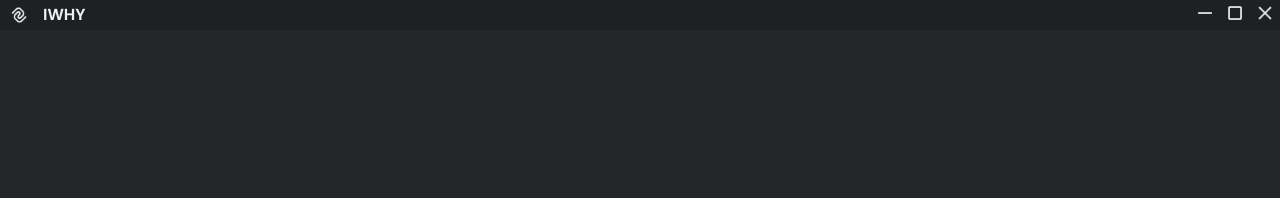
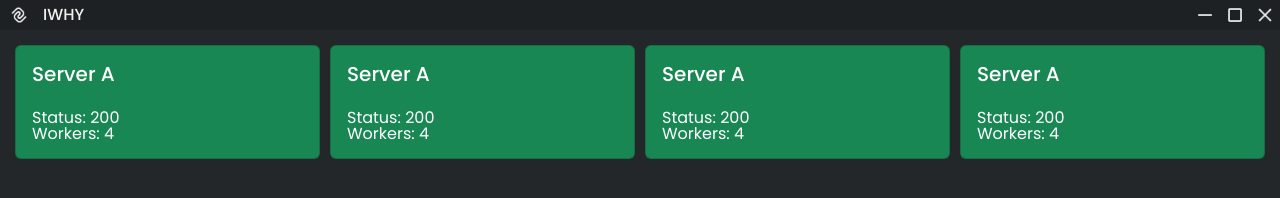
Before and after one commit to GabrielBublitz/electronjs-chat, an Electron app: page index.html in a window 1280 px wide. Drawn offline with nearby package versions, Linux system fonts and the light colour scheme.

Commit message:
Add card view template

```diff
--- a/index.html
+++ b/index.html
@@ -1,34 +1,94 @@
 <!DOCTYPE html>
 <html>
+
 <head>
   <meta charset="UTF-8">
-    <meta http-equiv="Content-Security-Policy" content="script-src 'self'; style-src 'self' https://fonts.googleapis.com"">
+  <!-- <meta http-equiv="Content-Security-Policy" content="script-src 'self'; style-src 'self' https://fonts.googleapis.com""> -->
 
   <title>My app</title>
-    <link rel="stylesheet" href="styles/reset.css">
+  <link href="https://cdn.jsdelivr.net/npm/bootstrap@5.3.1/dist/css/bootstrap.min.css" rel="stylesheet"
+    integrity="sha384-4bw+/aepP/YC94hEpVNVgiZdgIC5+VKNBQNGCHeKRQN+PtmoHDEXuppvnDJzQIu9" crossorigin="anonymous">
+  <script src="https://cdn.jsdelivr.net/npm/bootstrap@5.3.1/dist/js/bootstrap.bundle.min.js"
+    integrity="sha384-HwwvtgBNo3bZJJLYd8oVXjrBZt8cqVSpeBNS5n7C8IVInixGAoxmnlMuBnhbgrkm"
+    crossorigin="anonymous"></script>
+  <link rel=" stylesheet" href="styles/reset.css">
   <link rel="stylesheet" href="styles/navbar.css">
   <link rel="stylesheet" href="styles/container.css">
   <link rel="preconnect" href="https://fonts.googleapis.com">
   <link rel="preconnect" href="https://fonts.gstatic.com" crossorigin>
-    <link href="https://fonts.googleapis.com/css2?family=Poppins:ital,wght@0,300;0,400;0,500;0,600;0,700;1,300;1,400;1,500;1,600&display=swap" rel="stylesheet">
+  <link
+    href="https://fonts.googleapis.com/css2?family=Poppins:ital,wght@0,300;0,400;0,500;0,600;0,700;1,300;1,400;1,500;1,600&display=swap"
+    rel="stylesheet">
 </head>
+
 <body>
   <header class="titlebar">
-      <nav class="navbar">
-        <div class="container">
-          <div class="brand-container">
-            <img class="logo" src="src/img/icons8-galaxy-24.png" width="18px" height="18px" />
-            <h3 class="title">IWHY</h3>
+    <nav class="navbar_test">
+      <div class="container_test">
+        <div class="brand_container">
+          <img src="src/img/icons8-galaxy-24.png" width="18px" height="18px" />
+          <h3 class="title_test">IWHY</h3>
         </div>
         <div class="containerBtn">
-            <button id="minimizeBtn" class="navbarBtn titlebar-button"><img src="src/img/icons8-minimize-24.png" width="18px"/></button>
-            <button id="maximizeBtn" class="navbarBtn titlebar-button"><img src="src/img/icons8-unchecked-checkbox-24.png" width="18px"/></button>
-            <button id="closeBtn" class="navbarBtn titlebar-button navbarBtnClose"><img src="src/img/icons8-multiply-24.png" width="20px"/></button>
+          <button id="minimizeBtn" class="navbarBtn titlebar_button"><img src="src/img/icons8-minimize-24.png"
+              width="18px" /></button>
+          <button id="maximizeBtn" class="navbarBtn titlebar_button"><img src="src/img/icons8-unchecked-checkbox-24.png"
+              width="18px" /></button>
+          <button id="closeBtn" class="navbarBtn titlebar_button navbarBtnClose"><img
+              src="src/img/icons8-multiply-24.png" width="20px" /></button>
         </div>
       </div>
     </nav>
   </header>
-    <div class="background"></div>
+  <div class="content_container">
+    <div class="card_container">
+      <div class="card text-bg-success mb-3" style="width: 100%;">
+        <div class="card-body">
+          <h5 class="card-title">Server A</h5>
+          <p class="card-text">
+            <br>
+            Status: 200
+            <br>
+            Workers: 4
+          </p>
+        </div>
+      </div>
+      <div class="card text-bg-success mb-3" style="width: 100%;">
+        <div class="card-body">
+          <h5 class="card-title">Server A</h5>
+          <p class="card-text">
+            <br>
+            Status: 200
+            <br>
+            Workers: 4
+          </p>
+        </div>
+      </div>
+      <div class="card text-bg-success mb-3" style="width: 100%;">
+        <div class="card-body">
+          <h5 class="card-title">Server A</h5>
+          <p class="card-text">
+            <br>
+            Status: 200
+            <br>
+            Workers: 4
+          </p>
+        </div>
+      </div>
+      <div class="card text-bg-success mb-3" style="width: 100%;">
+        <div class="card-body">
+          <h5 class="card-title">Server A</h5>
+          <p class="card-text">
+            <br>
+            Status: 200
+            <br>
+            Workers: 4
+          </p>
+        </div>
+      </div>
+    </div>
+  </div>
   <script src="renderer.js"></script>
 </body>
+
 </html>
--- a/package.json
+++ b/package.json
@@ -20,6 +20,7 @@
     "electron": "^25.3.2"
   },
   "dependencies": {
+    "bootstrap": "^5.3.1",
     "electron-squirrel-startup": "^1.0.0"
   }
 }
--- a/styles/container.css
+++ b/styles/container.css
@@ -1,4 +1,4 @@
-.container {
+.container_test {
     display: flex;
     width: 100%;
     height: 100%;
@@ -22,7 +22,7 @@
     -webkit-app-region: drag;
 }
 
-.titlebar-button {
+.titlebar_button {
     -webkit-app-region: no-drag;
 }
 
@@ -46,7 +46,7 @@
     background-color: #b85c5c;
 }
 
-.brand-container{
+.brand_container{
     display: flex;
     height: 100%;
     width: fit-content;
@@ -55,8 +55,20 @@
     align-items: center;
 }
 
-.title{
+.title_test{
     text-align: center;
     padding: 0px 10px;
     color: #efefef;
 }
+
+.card_container{
+    display: flex;
+    width: 100%;
+    padding: 5px;
+    gap: 10px;
+}
+
+.content_container{
+    width: 100%;
+    padding: 10px;
+}
--- a/styles/navbar.css
+++ b/styles/navbar.css
@@ -1,4 +1,4 @@
-.navbar {
+.navbar_test {
     background-color: #1e2124;
     height: 30px;
     width: 100%;
--- a/styles/reset.css
+++ b/styles/reset.css
@@ -40,3 +40,8 @@ table {
 	border-collapse: collapse;
 	border-spacing: 0;
 }
+
+h3{
+	font-size: unset;
+	margin-bottom: 0px;
+}
```
Also changed, not shown: 1 other file. Lines whose indentation alone changed are shown as unchanged.
